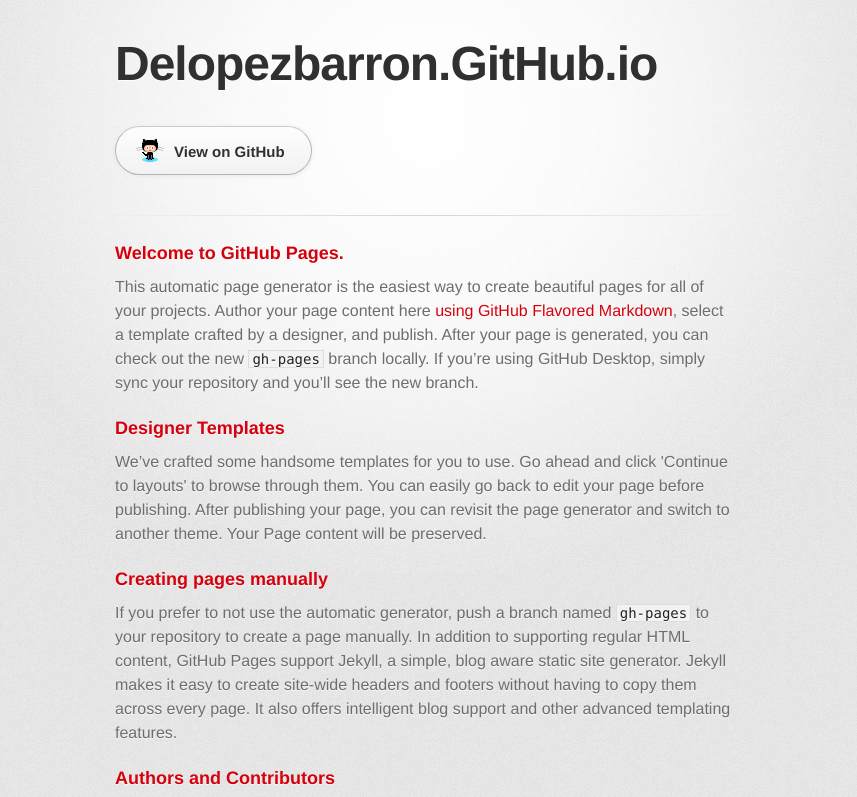
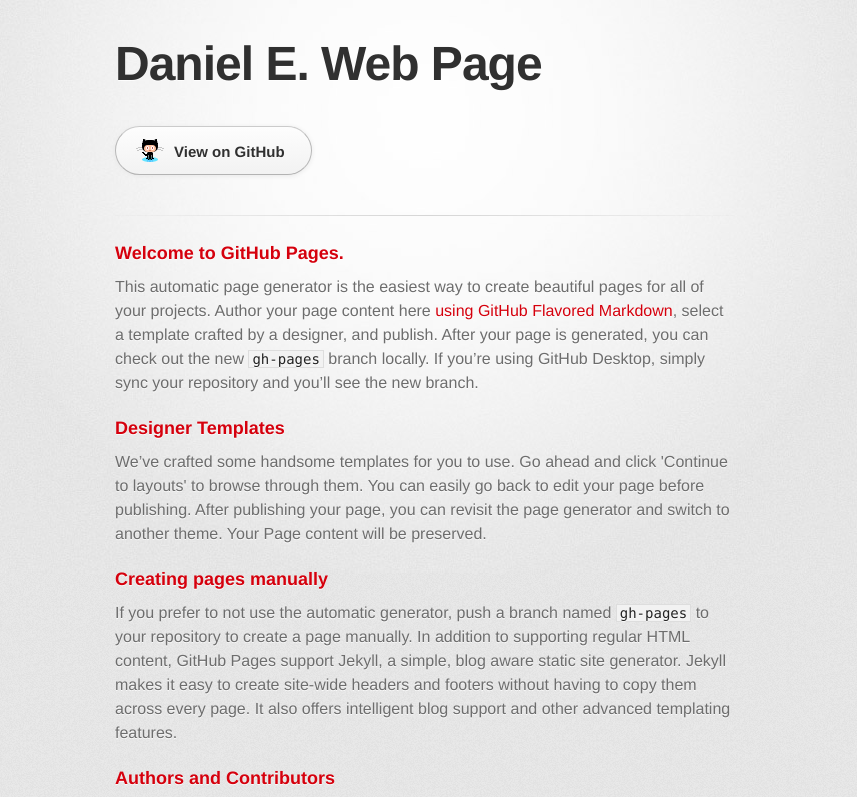
Before and after one commit to debarron/debarron.github.io, a plain HTML site: page index.html in a window 1280 px wide. Shown: the top 797 px of the page, without its empty margins (215-1072 px from the left). Drawn offline with Linux system fonts and the light colour scheme; a web font is replaced by a local one.

Commit message:
Updating Page title

```diff
--- a/index.html
+++ b/index.html
@@ -18,7 +18,7 @@
       <div class="inner">
 
         <header>
-          <h1>Delopezbarron.GitHub.io</h1>
+          <h1>Daniel E. Web Page</h1>
           <h2></h2>
         </header>
 
```
